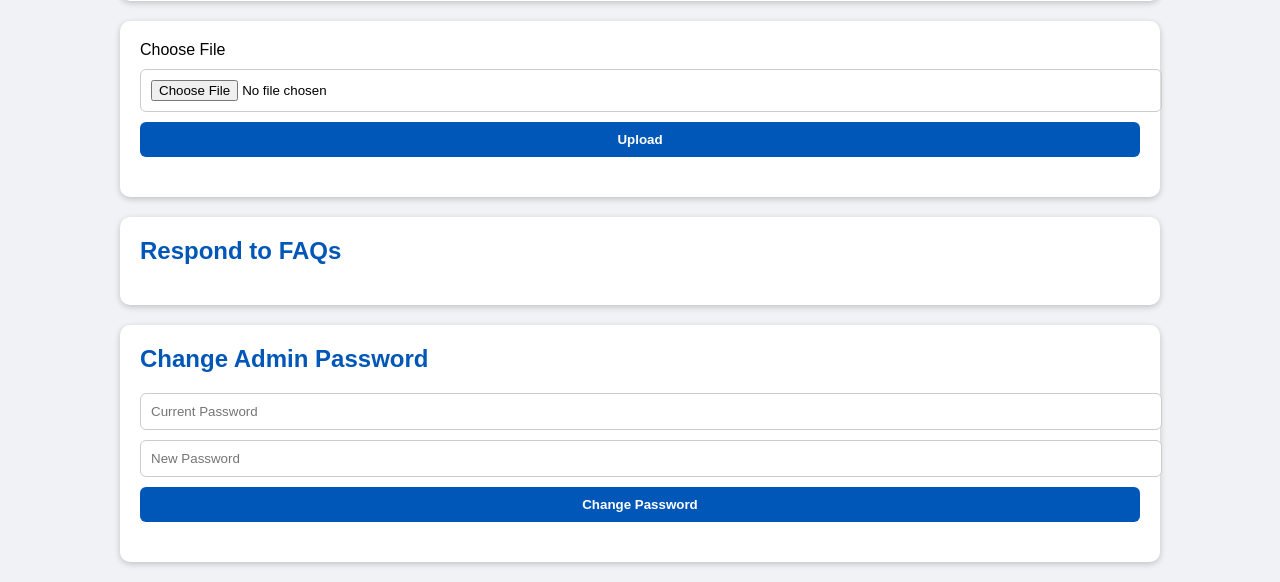
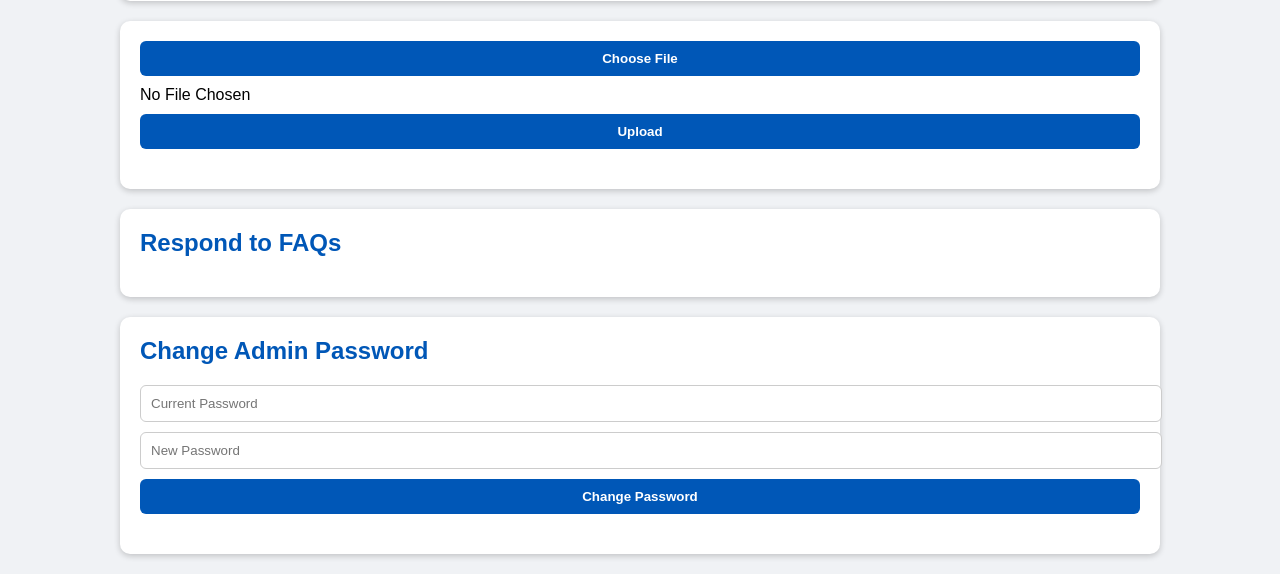
Before and after one commit to sambiketi/euromove2, a Flask app: page /admin/dashboard in a window 1280 px wide. Shown: the part 1067-1649 px from the top of the page. Run offline with Flask 3, Linux system fonts and the light colour scheme; a user stored in the database is signed in; data comes from the database, SQL or seed files in the repository; data that the repository does not hold is empty.

Commit message:
button add

```diff
--- a/templates/admin_dashboard.html
+++ b/templates/admin_dashboard.html
@@ -105,13 +105,13 @@ td img { max-width:100px; border-radius:5px; }
 </section>
 <section>
   <form
-  action="{{url_for('upload_logo')}}"
+  action="{{ url_for('upload_logo')}}"
   method="POST" enctype="multipart/form-data">
-    <label for="upload_logo"
-      class="custom-file-label">Choose File
-    </label>
-    <input type="file" name="logo"
-  accept="image/*" required>
+    <input type="file" id="file-upload"
+  name="file"hidden/>
+    <button type="button"
+id="choose-btn">Choose File</button>
+  <span id="file-name">No File Chosen</span>
     <button type="submit">Upload</button>
   </form>
 </section>
```
